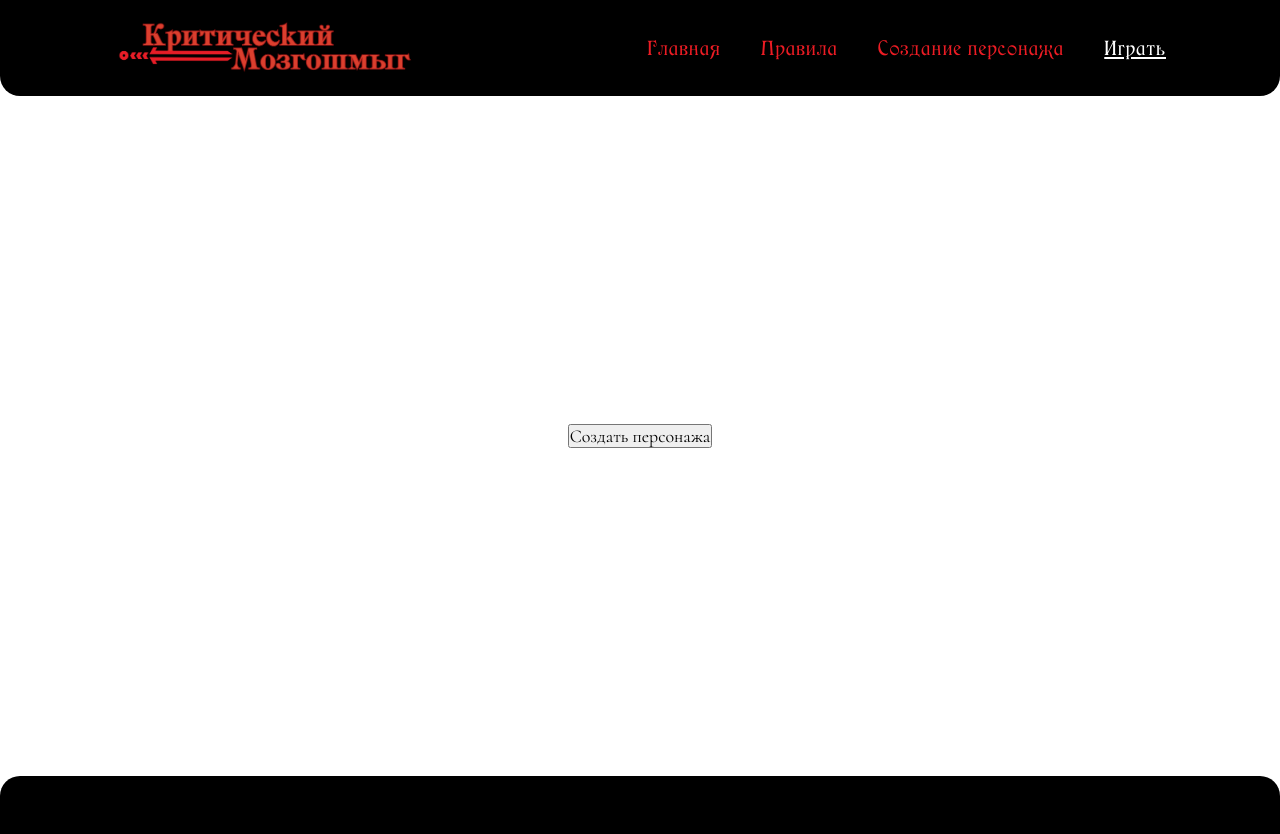
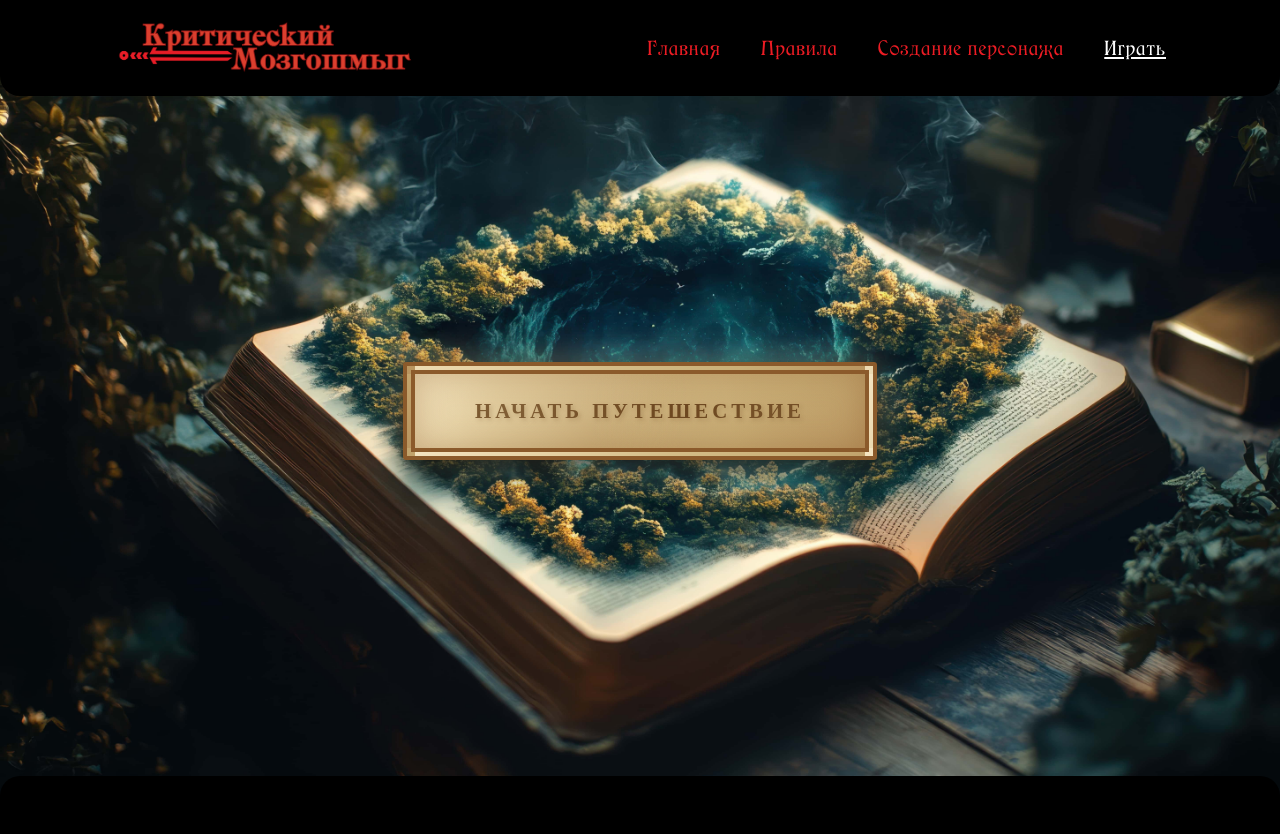
Before and after one commit to Finnimonius/react-ai-dnd-project, a React (Vite) app: page /play/1 in a window 1280 px wide. Shown: the top 834 px of the page. Built offline with nearby package versions, Linux system fonts and the light colour scheme.

Commit message:
style(GameMain): add base page styles
- Add button style

```diff
--- /dev/null
+++ b/src/components/game/GameMain.css
@@ -0,0 +1,69 @@
+.hero-container {
+    display: flex;
+    align-items: center;
+    justify-content: center;
+    height: 90vh;
+    width: 100%;
+    padding: 50px 100px 100px 100px;
+    background-image: url('/src/assets/images/backgrounds/game-main-back.jpg');
+    background-size: cover;
+    background-repeat: no-repeat;
+}
+
+.hero-btn {
+    padding: 25px 60px;
+    font-size: 1.3rem;
+    font-weight: 700;
+    font-family: 'Cinzel', 'Times New Roman', serif;
+    text-transform: uppercase;
+    letter-spacing: 4px;
+    color: #5c3713;
+    text-shadow: 2px 2px 4px rgba(92, 55, 19, 0.3);
+
+    background: linear-gradient(135deg, #f4e4c1 0%, #e6d2a5 25%, #d4bc87 50%, #c9af77 75%, #b8945f 100%);
+
+    border: 12px double #8b5a2b;
+    border-radius: 3px;
+    box-shadow:
+        inset 0 0 30px rgba(139, 90, 43, 0.4),
+        0 10px 30px rgba(0, 0, 0, 0.7),
+        0 0 40px rgba(212, 188, 135, 0.5);
+
+    cursor: pointer;
+    transition: all 0.4s cubic-bezier(0.25, 0.46, 0.45, 0.94);
+    transform: translateY(0) scale(1);
+    position: relative;
+    overflow: hidden;
+}
+
+.hero-btn::before {
+    content: '';
+    position: absolute;
+    top: 0;
+    left: 0;
+    right: 0;
+    bottom: 0;
+    background:
+        radial-gradient(circle at 20% 30%, rgba(212, 188, 135, 0.3) 0%, transparent 50%),
+        radial-gradient(circle at 80% 70%, rgba(184, 148, 95, 0.3) 0%, transparent 50%),
+        radial-gradient(circle at 40% 80%, rgba(139, 90, 43, 0.2) 0%, transparent 50%);
+    pointer-events: none;
+}
+
+.hero-btn:hover {
+    transform: translateY(-8px) scale(1.05);
+    color: #8b4513;
+    text-shadow: 3px 3px 6px rgba(139, 69, 19, 0.5);
+    box-shadow:
+        inset 0 0 40px rgba(139, 90, 43, 0.5),
+        0 15px 40px rgba(0, 0, 0, 0.9),
+        0 0 60px rgba(212, 188, 135, 0.7);
+}
+
+.hero-btn:active {
+    transform: translateY(-4px) scale(1.02);
+    box-shadow:
+        inset 0 0 25px rgba(139, 90, 43, 0.6),
+        0 8px 20px rgba(0, 0, 0, 0.6),
+        0 0 30px rgba(212, 188, 135, 0.4);
+}
--- a/src/components/game/GameMain.jsx
+++ b/src/components/game/GameMain.jsx
@@ -1,15 +1,11 @@
-const gameMainContainerStyle = {
-    display: 'flex',
-    alignItems: 'center',
-    justifyContent: 'center',
-    height: '90vh',
-    padding: 40
-}
+import './GameMain.css'
 
 export default function GameMain({ onStartCreation }) {
     return (
-        <div style={gameMainContainerStyle}>
-            <button onClick={onStartCreation}>Создать персонажа</button>
-        </div>
+        <section className='hero'>
+            <div className='hero-container'>
+                <button className='hero-btn' onClick={onStartCreation}>Начать путешествие</button>
+            </div>
+        </section>
     )
 }
--- a/src/components/game/Gameplay.jsx
+++ b/src/components/game/Gameplay.jsx
@@ -1,5 +1,11 @@
+import { useCharacterStore } from "../stores/characterStore"
+
 export default function Gameplay () {
+    const {reset} = useCharacterStore()
+
     return (
-        <div></div>
+        <div>
+            <button onClick={reset}>Сбросить персонажа</button>
+        </div>
     )
 }
--- a/src/components/layout/AppHeader.jsx
+++ b/src/components/layout/AppHeader.jsx
@@ -2,24 +2,33 @@ import { NavLink } from "react-router-dom";
 import { Layout } from 'antd'
 import logo from '../../assets/images/logos/main-logo.png'
 import './AppHeader.css'
+import { useCharacterStore } from "../stores/characterStore";
 
 const setActive = ({ isActive }) => isActive ? 'active-link' : 'nav-link';
 const setActivePlay = ({ isActive }) => isActive ? 'active-link' : 'nav-link-play';
 
 
 export default function AppHeader() {
+    const { hasCharacter } = useCharacterStore()
+
     return (
         <Layout.Header className='header-layout'>
             <div className="header-container">
                 <NavLink to='/'>
                     <img className="header-logo" src={logo} alt="Логотип dungeons and dragons" />
                 </NavLink>
-                <div className='header-nav'>
+                <nav className='header-nav'>
                     <NavLink to='/' className={setActive}>Главная</NavLink>
                     <NavLink to='/rules' className={setActive}>Правила</NavLink>
                     <NavLink to='/charactercreato' className={setActive}>Создание персонажа</NavLink>
-                    <NavLink to='/play' className={setActivePlay}>Играть</NavLink>
-                </div>
+
+                    {hasCharacter() ? (
+                        <NavLink to='/play/game' className={setActivePlay}>Играть</NavLink>
+                    ) : (
+                        <NavLink to='/play' className={setActivePlay}>Играть</NavLink>
+                    )}
+
+                </nav>
             </div>
         </Layout.Header>
     )
--- a/src/pages/Game.jsx
+++ b/src/pages/Game.jsx
@@ -2,22 +2,13 @@ import GameMain from '../components/game/GameMain'
 import ClassSelection from "../components/game/ClassSelection"
 import RaceSelection from "../components/game/RaceSelection"
 import Gameplay from '../components/game/Gameplay'
-import { useNavigate, useParams } from "react-router-dom"
-// import { useCharacterStore } from "../components/stores/characterStore"
-
-
-const gameContainerStyle = {
-    display: 'flex',
-    alignItems: 'center',
-    justifyContent: 'center',
-    height: '90vh',
-    padding: 40
-}
+import { useNavigate, useParams, Navigate } from "react-router-dom"
+import { useCharacterStore } from "../components/stores/characterStore"
 
 export default function Game() {
     const navigate = useNavigate()
     const { step } = useParams()
-    // const { hasCharacter } = useCharacterStore()
+    const { hasCharacter } = useCharacterStore()
 
     const goToStep = (stepName) => navigate(`/play/${stepName}`)
     const goBack = () => navigate(-1)
@@ -33,12 +24,24 @@ export default function Game() {
 
     const currentScreen = getCurrentScreen()
 
+    if (hasCharacter() && step !== 'game') {
+        return <Navigate to="/play/game" replace />
+    }
+
+    if (!step && hasCharacter()) {
+        return <Navigate to="/play/game" replace />
+    }
+
+    if (step === 'game' && !hasCharacter()) {
+        return <Navigate to="/play" replace />
+    }
+
     return (
-        <div style={gameContainerStyle}>
+        <>
             {currentScreen === 'main' && <GameMain onStartCreation={() => goToStep('class')} />}
             {currentScreen === 'class-selection' && <ClassSelection onNext={() => goToStep('race')} onBack={goBack} />}
-            {currentScreen === 'race-selection' && <RaceSelection onNext={() => goToStep('game')} onBack={goBack}/>}
+            {currentScreen === 'race-selection' && <RaceSelection onNext={() => goToStep('game')} onBack={goBack} />}
             {currentScreen === 'gameplay' && <Gameplay onBack={goBack} />}
-        </div>
+        </>
     )
 }
```
Also changed, not shown: src/assets/images/backgrounds/game-main-back.jpg (added).
